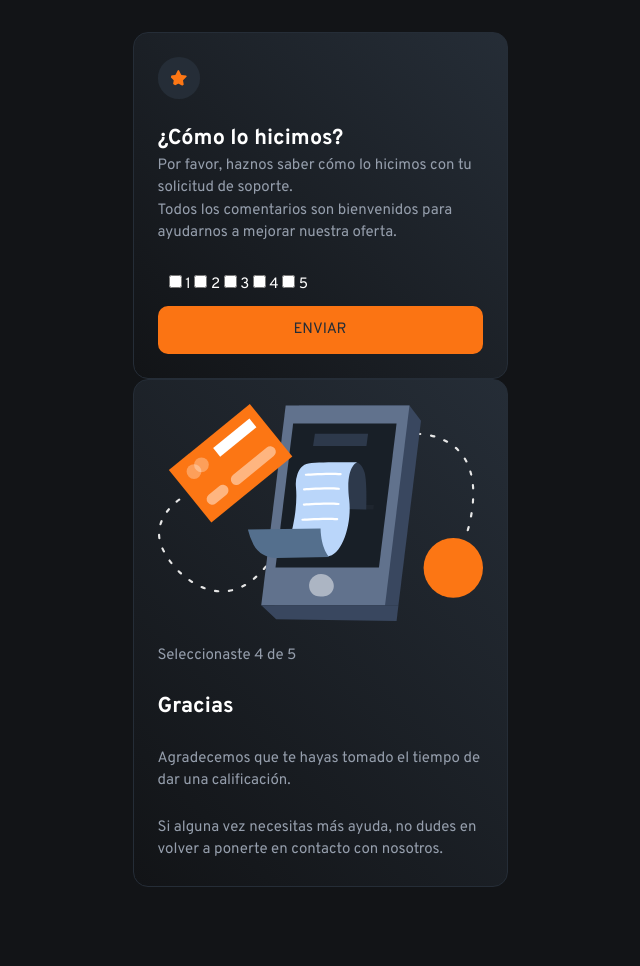
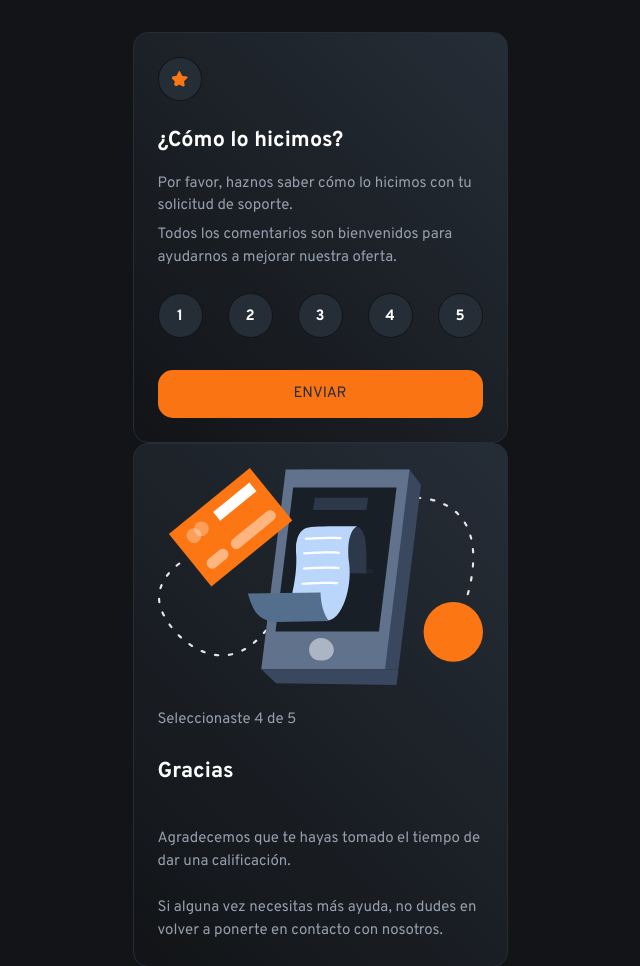
Before and after one commit to Yevestevez/examen1-curso-datw-2026, a website: page index.html in a window 1280 px wide. Shown: the top 966 px of the page, without its empty margins (320-960 px from the left). Before the commit the page ends 919 px from the top, so only its background shows below. Drawn offline with Linux system fonts and the light colour scheme.

Commit message:
Improve styles

```diff
--- a/style.css
+++ b/style.css
@@ -102,6 +102,7 @@ article {
     padding: 0.8rem;
     border-radius: 50%;
     width: fit-content;
+    border: 0.2px solid var(--very-dark-blue);
 }
 
 h2 {
@@ -114,19 +115,57 @@ p {
     color: var(--light-grey);
 }
 
+form {
+    display: flex;
+    flex-direction: column;
+    gap: 2rem;
+}
+
 legend {
     display: none;
 }
 
 fieldset {
     border: 0;
+    display: flex;
+    justify-content: space-between;
+    width: 100%;
+    padding: 0;
 }
 
 button {
     background-color: var(--orange);
     border: 0;
-    border-radius: 10px;
+    border-radius: 15px;
     color: var(--dark-blue);
     padding: 0.8rem;
     width: 100%;
+    display: flex;
+    align-content: center;
+    justify-content: center;
 }
+
+input {
+    display: none;
+}
+
+label {
+    background-color: var(--dark-blue);
+    border-radius: 50%;
+    width: 45px;
+    height: 45px;
+    display: flex;
+    justify-content: center;
+    align-items: center;
+    padding-top: 0.2rem;
+    font-weight: 700;
+    border: 0.2px solid var(--very-dark-blue);
+}
+
+div p {
+    margin-top: 0.4rem;
+}
+
+h2 {
+    margin-bottom: 1rem;
+}
```
